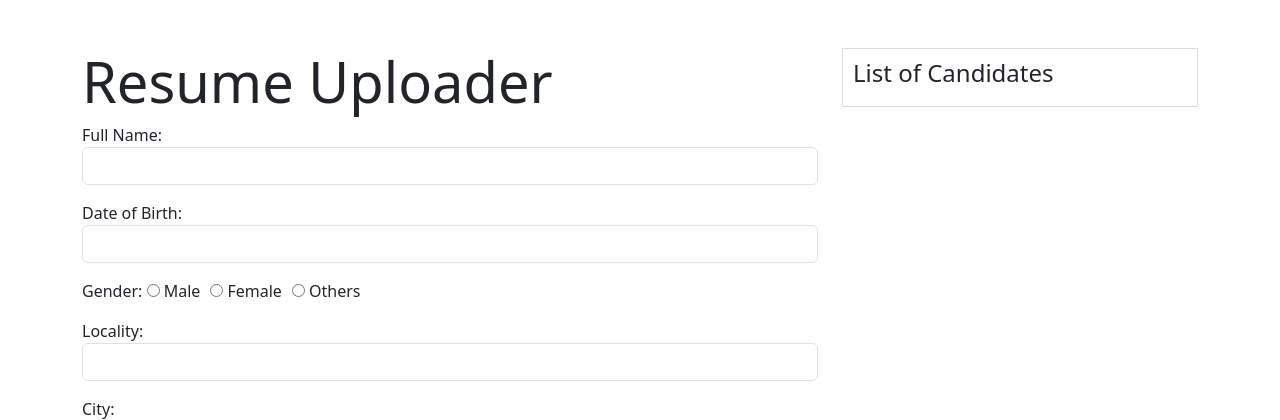
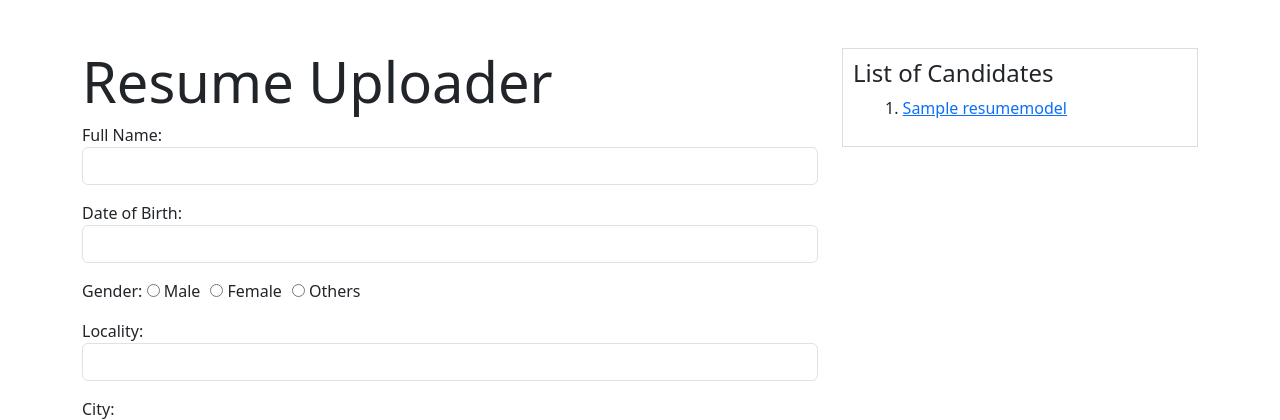
Before and after one commit to Sachit56/Resume-Uploader, a Django app: page / in a window 1280 px wide. Shown: the top 420 px of the page. Run offline with Django 4.2, Linux system fonts and the light colour scheme; tables that the repository leaves empty hold one stand-in row (values such as "Sample post").

Commit message:
dis candi nd re error fixes

```diff
--- a/example/static/example/style.css
+++ b/example/static/example/style.css
@@ -6,3 +6,7 @@
 #id_gender label,#id_job_city label{
     margin-right: 10px;
 }
+
+.candidate-list > li{
+    list-style-type: none;
+}
--- a/example/templates/example/home.html
+++ b/example/templates/example/home.html
@@ -49,6 +49,16 @@
       <div class="col-md-4">
         <div class="candidates-list">
           <h4>List of Candidates</h4>
+          {% for candidate in candidates %}
+          <ul>
+            <span>{{candidate.id}}. </span>
+            <a href="#">{{candidate.name}}</a>
+
+          </ul>
+
+
+
+          {% endfor %}
 
         </div>
       </div>
--- a/example/views.py
+++ b/example/views.py
@@ -1,14 +1,17 @@
 from .forms import ResumeForm
 from django.views import View
 from django.http import HttpResponse
-from django.shortcuts import render
+from django.shortcuts import render,redirect
+from .models import ResumeModel
 
 class Home(View):
     def get(self,request):
         form=ResumeForm()
+        candidates=ResumeModel.objects.all()
 
         return render(request,'example/home.html',{
-            'form':form
+            'form':form,
+            'candidates':candidates
         })
     def post(self,request):
         if request.POST:
@@ -17,6 +20,7 @@ class Home(View):
             if form.is_valid():
                 form.save()
                 print('Sucess!')
+            return redirect('/')
         return render(request,'example/home.html',{
             'form':form
         })
```
Also changed, not shown: images/6a83b52b8843c55a0afb477e6b8f7277_SJexrru.jpg (added), images/Hight-Ponytail-for-Men-to-try.webp (added), images/Hight-Ponytail-for-Men-to-try_SnPaMYC.webp (added), images/Hight-Ponytail-for-Men-to-try_yCUYVDv.webp (added), 4 other files.
